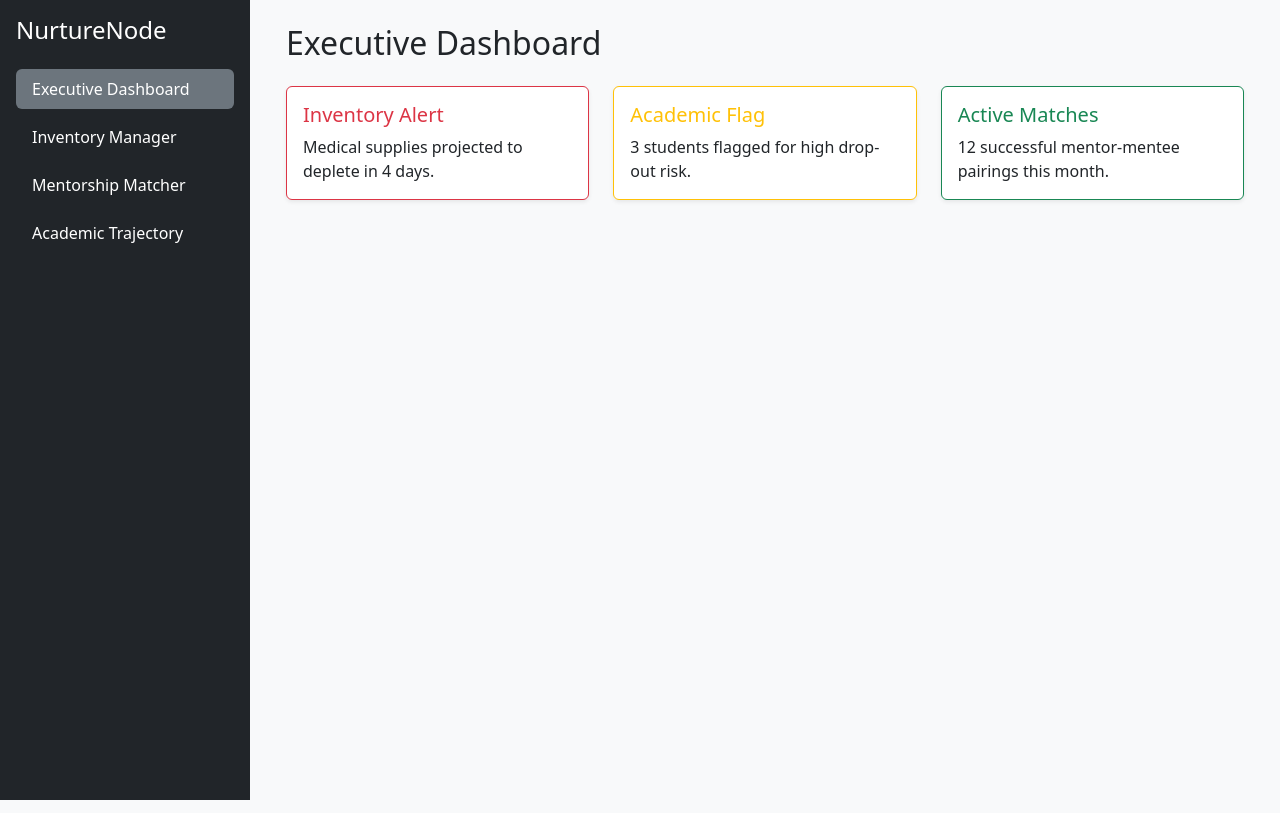
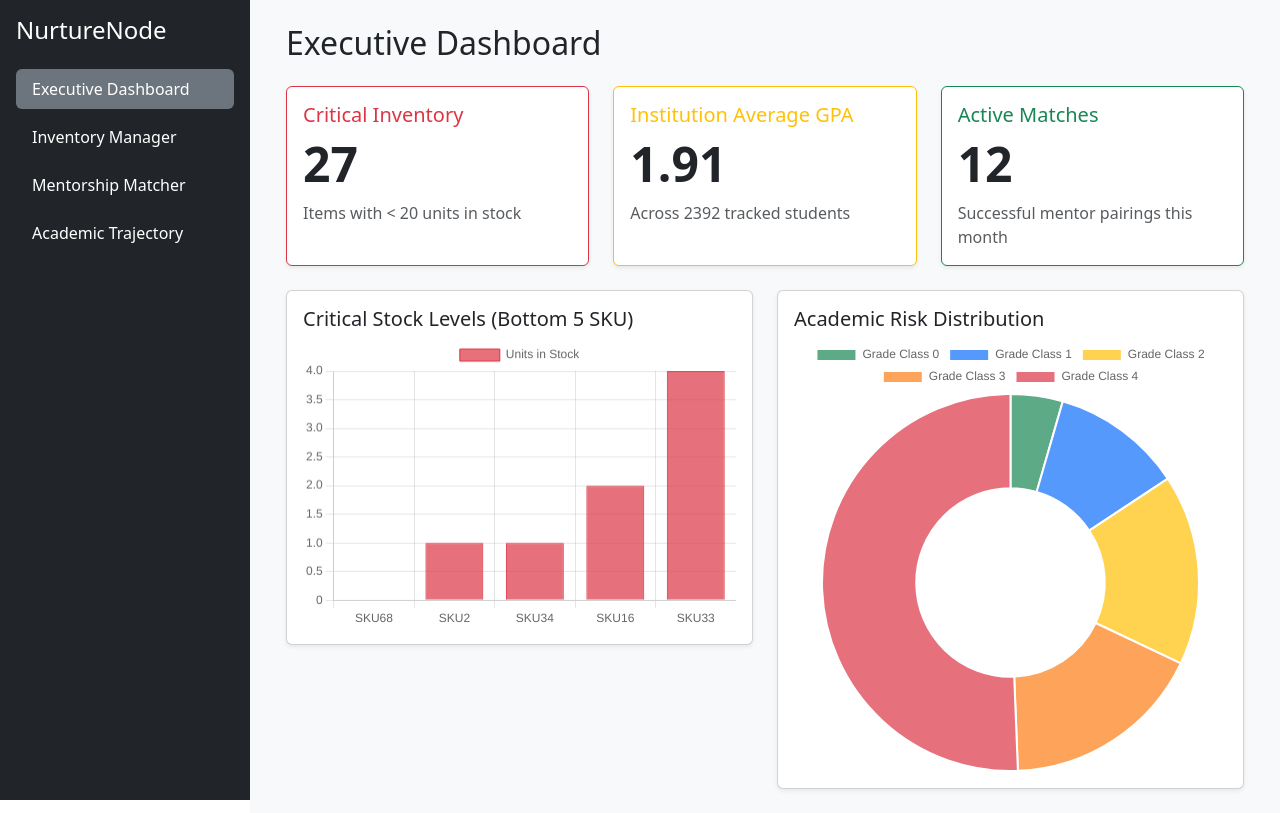
Before and after one commit to tiwavi/NurtureNode, a Flask app: page / in a window 1280 px wide. Run offline with Flask 3, Linux system fonts and the light colour scheme.

Commit message:
fix: resolve mentorship template rendering and wire action endpoints

```diff
--- a/app.py
+++ b/app.py
@@ -3,6 +3,7 @@ import pandas as pd
 import numpy as np
 import joblib
 import os
+import json
 
 app = Flask(__name__)
 app.secret_key = 'nurturenode_super_secret_key' # Required for flash messages
@@ -16,7 +17,33 @@ matching_model = joblib.load('models/matching_model.pkl') if os.path.exists('mod
 
 @app.route('/')
 def dashboard():
-    return render_template('dashboard.html')
+    # Load data for live dashboard metrics
+    inv_df = pd.read_csv('data/supply_chain_data.csv')
+    acad_df = pd.read_csv('data/Student_performance_data _.csv')
+
+    # Calculate Summary Card Metrics
+    critical_inventory_count = len(inv_df[inv_df['Stock levels'] < 20])
+    avg_gpa = round(acad_df['GPA'].mean(), 2)
+    total_students = len(acad_df)
+
+    # Chart 1 Data: Top 5 Lowest Stock Items (Bar Chart)
+    low_stock = inv_df.sort_values(by='Stock levels').head(5)
+    inv_labels = low_stock['SKU'].tolist()
+    inv_values = low_stock['Stock levels'].tolist()
+
+    # Chart 2 Data: Student Grade Class Distribution (Pie Chart)
+    grade_counts = acad_df['GradeClass'].value_counts().sort_index()
+    acad_labels = [f"Grade Class {int(c)}" for c in grade_counts.index]
+    acad_values = grade_counts.values.tolist()
+
+    return render_template('dashboard.html',
+                           critical_inventory=critical_inventory_count,
+                           avg_gpa=avg_gpa,
+                           total_students=total_students,
+                           inv_labels=json.dumps(inv_labels),
+                           inv_values=json.dumps(inv_values),
+                           acad_labels=json.dumps(acad_labels),
+                           acad_values=json.dumps(acad_values))
 
 @app.route('/inventory')
 def inventory():
--- a/templates/dashboard.html
+++ b/templates/dashboard.html
@@ -4,36 +4,106 @@
 <div class="container-fluid">
     <h2 class="mb-4">Executive Dashboard</h2>
 
-    <div class="row">
-        <!-- Placeholder for Inventory Alert -->
+    <!-- Summary Cards -->
+    <div class="row mb-4">
         <div class="col-md-4">
-            <div class="card shadow-sm border-danger">
+            <div class="card shadow-sm border-danger h-100">
                 <div class="card-body">
-                    <h5 class="card-title text-danger">Inventory Alert</h5>
-                    <p class="card-text">Medical supplies projected to deplete in 4 days.</p>
+                    <h5 class="card-title text-danger">Critical Inventory</h5>
+                    <h2 class="display-5 fw-bold">{{ critical_inventory }}</h2>
+                    <p class="card-text text-muted">Items with < 20 units in stock</p>
                 </div>
             </div>
         </div>
-
-        <!-- Placeholder for Academic Alert -->
         <div class="col-md-4">
-            <div class="card shadow-sm border-warning">
+            <div class="card shadow-sm border-warning h-100">
                 <div class="card-body">
-                    <h5 class="card-title text-warning">Academic Flag</h5>
-                    <p class="card-text">3 students flagged for high drop-out risk.</p>
+                    <h5 class="card-title text-warning">Institution Average GPA</h5>
+                    <h2 class="display-5 fw-bold">{{ avg_gpa }}</h2>
+                    <p class="card-text text-muted">Across {{ total_students }} tracked students</p>
                 </div>
             </div>
         </div>
-
-        <!-- Placeholder for Volunteer Metrics -->
         <div class="col-md-4">
-            <div class="card shadow-sm border-success">
+            <div class="card shadow-sm border-success h-100">
                 <div class="card-body">
                     <h5 class="card-title text-success">Active Matches</h5>
-                    <p class="card-text">12 successful mentor-mentee pairings this month.</p>
+                    <h2 class="display-5 fw-bold">12</h2>
+                    <p class="card-text text-muted">Successful mentor pairings this month</p>
+                </div>
+            </div>
+        </div>
+    </div>
+
+    <!-- Chart.js Visualizations -->
+    <div class="row">
+        <div class="col-md-6">
+            <div class="card shadow-sm">
+                <div class="card-body">
+                    <h5 class="card-title">Critical Stock Levels (Bottom 5 SKU)</h5>
+                    <canvas id="inventoryChart" height="200"></canvas>
+                </div>
+            </div>
+        </div>
+        <div class="col-md-6">
+            <div class="card shadow-sm">
+                <div class="card-body">
+                    <h5 class="card-title">Academic Risk Distribution</h5>
+                    <canvas id="academicChart" height="200"></canvas>
                 </div>
             </div>
         </div>
     </div>
 </div>
+
+<!-- Load Chart.js -->
+<script src="https://cdn.jsdelivr.net/npm/chart.js"></script>
+
+<script>
+    // Parse the JSON data passed from Flask
+    const invLabels = JSON.parse('{{ inv_labels | safe }}');
+    const invValues = JSON.parse('{{ inv_values | safe }}');
+    const acadLabels = JSON.parse('{{ acad_labels | safe }}');
+    const acadValues = JSON.parse('{{ acad_values | safe }}');
+
+    // Render Inventory Bar Chart
+    const ctxInv = document.getElementById('inventoryChart').getContext('2d');
+    new Chart(ctxInv, {
+        type: 'bar',
+        data: {
+            labels: invLabels,
+            datasets: [{
+                label: 'Units in Stock',
+                data: invValues,
+                backgroundColor: 'rgba(220, 53, 69, 0.7)',
+                borderColor: 'rgba(220, 53, 69, 1)',
+                borderWidth: 1
+            }]
+        },
+        options: {
+            responsive: true,
+            scales: { y: { beginAtZero: true } }
+        }
+    });
+
+    // Render Academic Pie Chart
+    const ctxAcad = document.getElementById('academicChart').getContext('2d');
+    new Chart(ctxAcad, {
+        type: 'doughnut',
+        data: {
+            labels: acadLabels,
+            datasets: [{
+                data: acadValues,
+                backgroundColor: [
+                    'rgba(25, 135, 84, 0.7)',  // Success
+                    'rgba(13, 110, 253, 0.7)', // Primary
+                    'rgba(255, 193, 7, 0.7)',  // Warning
+                    'rgba(253, 126, 20, 0.7)', // Orange
+                    'rgba(220, 53, 69, 0.7)'   // Danger
+                ]
+            }]
+        },
+        options: { responsive: true }
+    });
+</script>
 {% endblock %}
```
